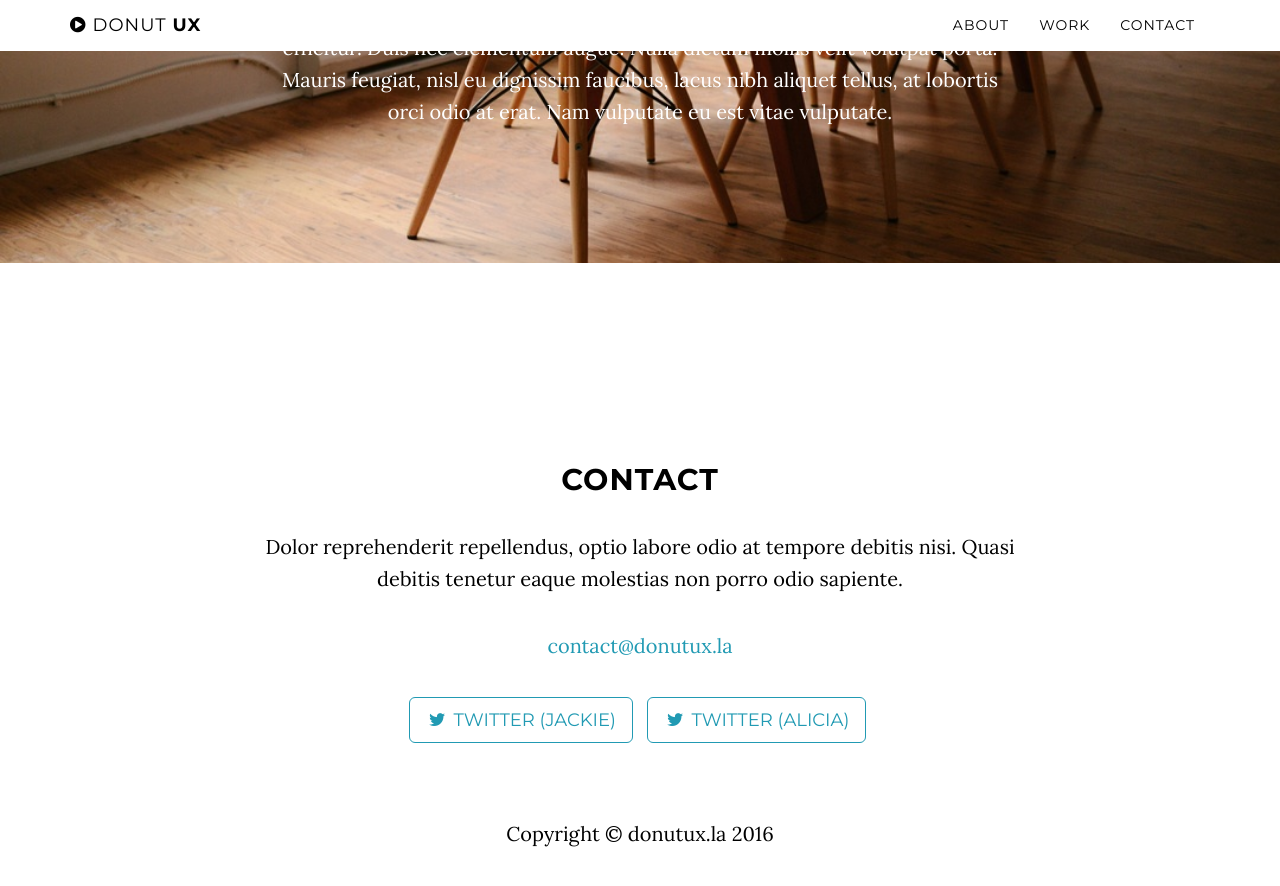
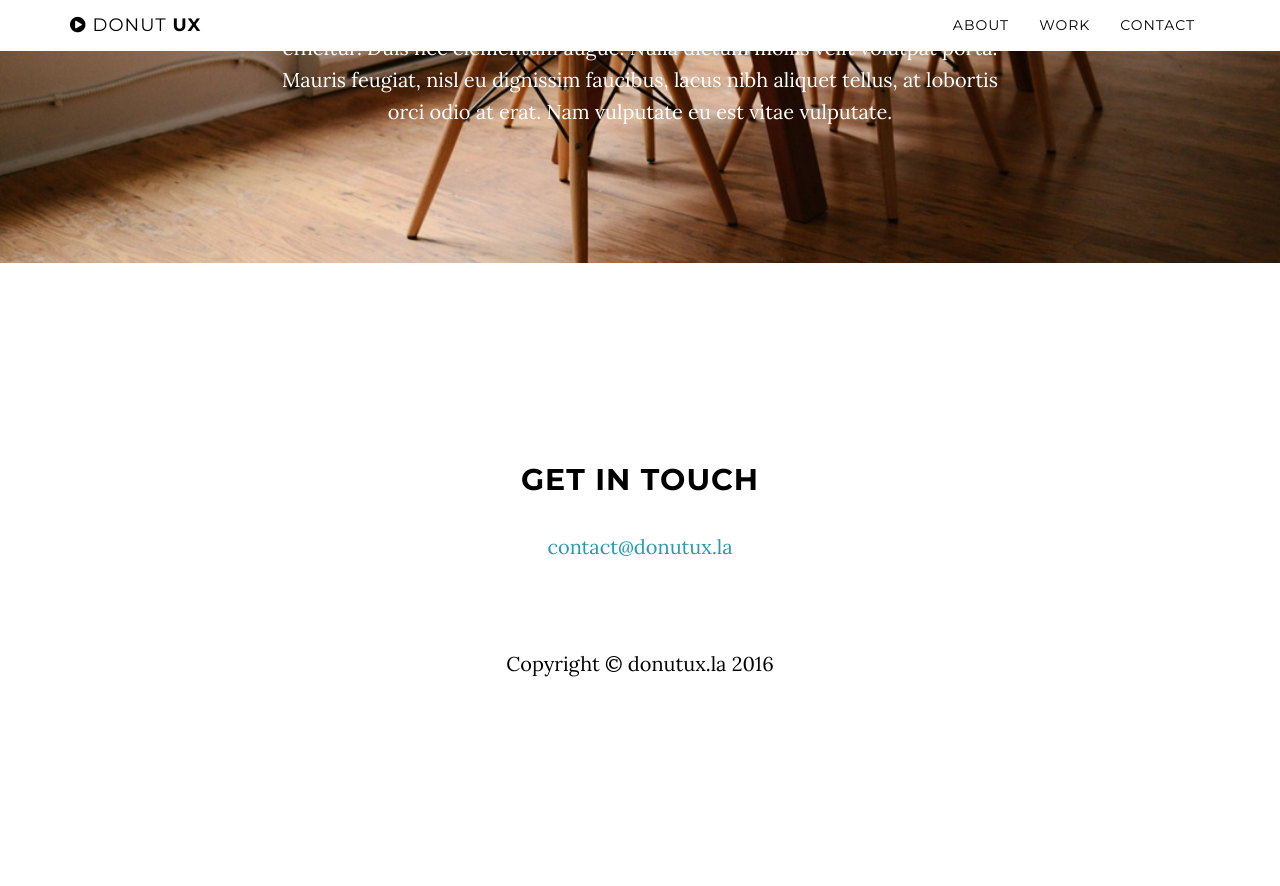
Before and after one commit to donutux/donutux.github.io, a Jekyll site: the page built from index.html, in a window 1280 px wide and 900 px high, scrolled down 2089 px. Shown: the top 886 px of the window. Built offline with Jekyll 4.4.1, drawn with Linux system fonts in a browser that asks for light colours; after the commit the page ends 2819 px from its top, so only the background shows below that.

Commit message:
Change contact section.

```diff
--- a/_includes/contact.html
+++ b/_includes/contact.html
@@ -2,17 +2,10 @@
     <section id="contact" class="container content-section text-center">
         <div class="row">
             <div class="col-lg-8 col-lg-offset-2">
-                <h2>Contact</h2>
-                <p>Dolor reprehenderit repellendus, optio labore odio at tempore debitis nisi. Quasi debitis tenetur eaque molestias non porro odio sapiente.</p>
-                <p><a href="mailto:{{ site.email }}">{{ site.email }}</a>
+                <h2>Get In Touch</h2>
+                <p>
+                  <a href="mailto:{{ site.email }}">{{ site.email }}</a>
                 </p>
-                <ul class="list-inline banner-social-buttons">
-                    {% for network in site.social %}
-                    <li>
-                        <a href="{{ network.url }}" class="btn btn-default btn-lg"><i class="fa fa-{{ network.title }} fa-fw"></i> <span class="network-name">{{ network.title }}</span></a>
-                    </li>
-                    {% endfor %}
-                </ul>
             </div>
         </div>
     </section>
```
